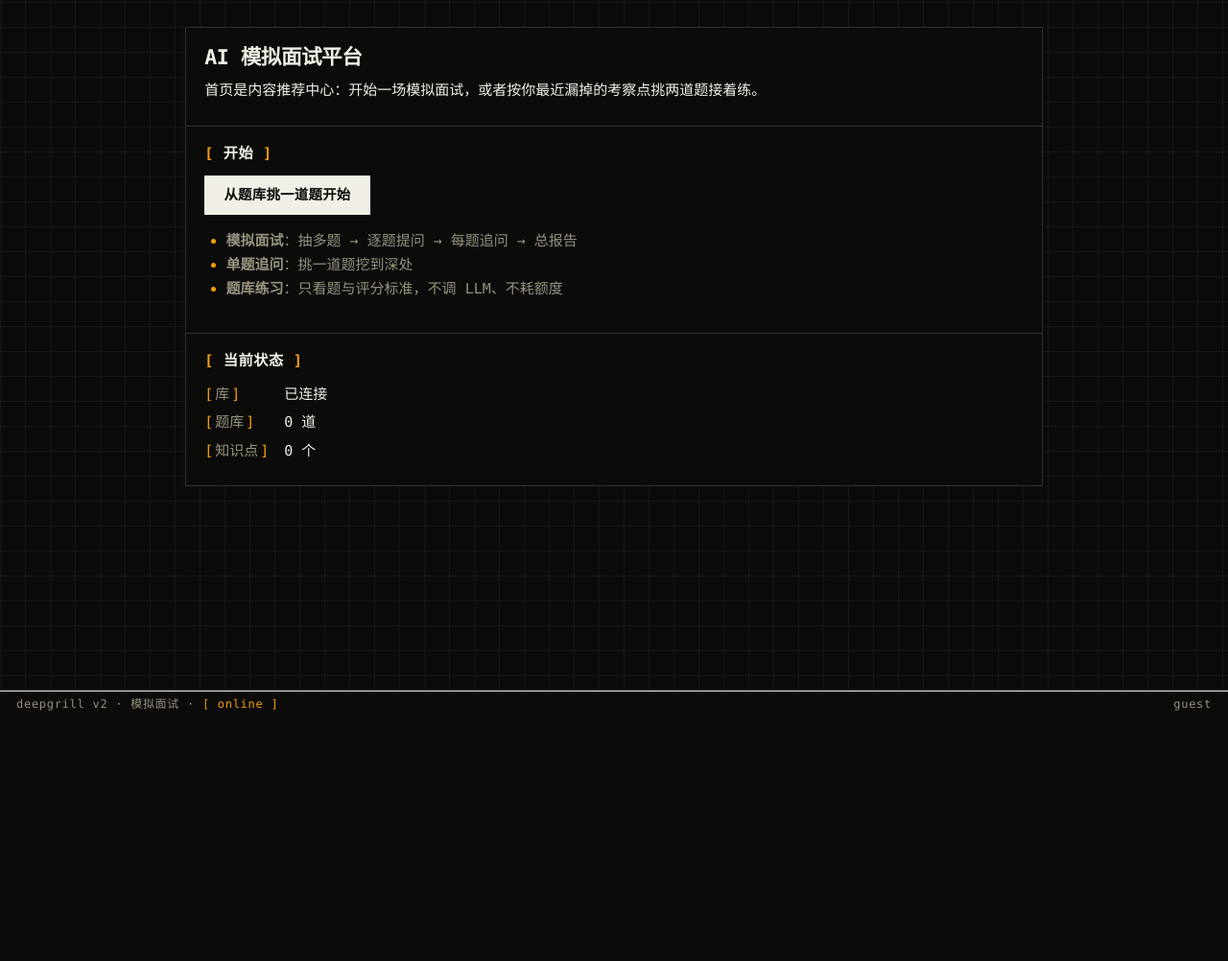
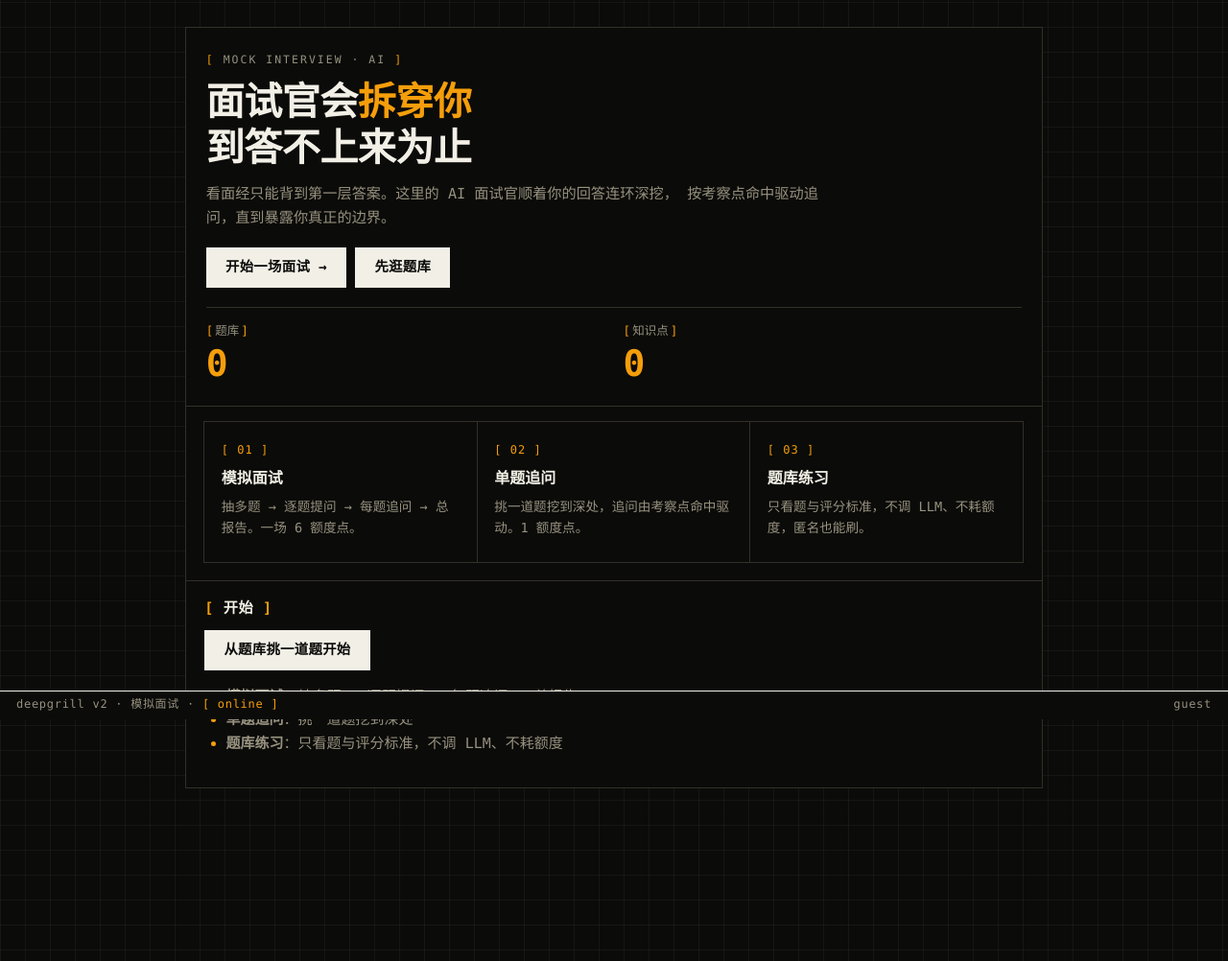
Before and after one commit to wonder-dream/DeepGrill, a FastAPI app: page / in a window 1280 px wide. Shown: the part 50-1052 px from the top of the page at 96% size. Before the commit the page ends 791 px from the top, so only its background shows below. Run offline with FastAPI, Linux system fonts and the light colour scheme; data that the repository does not hold is empty.

Commit message:
style(web): 前端改版②各页面套上新设计（首页/面试/我的/报告）

```diff
--- a/app/web/templates/home.html
+++ b/app/web/templates/home.html
@@ -1,8 +1,38 @@
 {% extends "base.html" %}
 {% block content %}
+<section class="card hero">
+  <div class="kicker">Mock Interview · AI</div>
+  <h1>面试官会<span class="rot"><span>追问你</span><span>拆穿你</span></span><br>到答不上来为止</h1>
+  <p class="hero-sub">看面经只能背到第一层答案。这里的 AI 面试官顺着你的回答连环深挖，
+     按考察点命中驱动追问，直到暴露你真正的边界。</p>
+  <p class="hero-cta">
+    <a class="button" href="#start">开始一场面试 →</a>
+    <a class="button" href="/bank">先逛题库</a>
+  </p>
+  <dl class="stats">
+    <dt>题库</dt><dd>{{ question_count }}</dd>
+    <dt>知识点</dt><dd>{{ point_count }}</dd>
+  </dl>
+</section>
+
 <section class="card">
-  <h1>AI 模拟面试平台</h1>
-  <p>首页是内容推荐中心：开始一场模拟面试，或者按你最近漏掉的考察点挑两道题接着练。</p>
+  <div class="bento">
+    <div class="cell">
+      <span class="no">[ 01 ]</span>
+      <h3>模拟面试</h3>
+      <p class="desc">抽多题 → 逐题提问 → 每题追问 → 总报告。一场 6 额度点。</p>
+    </div>
+    <div class="cell">
+      <span class="no">[ 02 ]</span>
+      <h3>单题追问</h3>
+      <p class="desc">挑一道题挖到深处，追问由考察点命中驱动。1 额度点。</p>
+    </div>
+    <div class="cell">
+      <span class="no">[ 03 ]</span>
+      <h3>题库练习</h3>
+      <p class="desc">只看题与评分标准，不调 LLM、不耗额度，匿名也能刷。</p>
+    </div>
+  </div>
 </section>
 
 {% if quota %}
@@ -18,7 +48,7 @@
 </section>
 {% endif %}
 
-<section class="card">
+<section class="card" id="start">
   <h2>开始</h2>
   {% if user and quota and not quota.library_only %}
   <form method="post" action="/interview/start">
@@ -106,10 +136,6 @@
 
 <section class="card">
   <h2>当前状态</h2>
-  <dl>
-    <dt>库</dt><dd>{{ database_status }}</dd>
-    <dt>题库</dt><dd>{{ question_count }} 道</dd>
-    <dt>知识点</dt><dd>{{ point_count }} 个</dd>
-  </dl>
+  <p class="muted">库：{{ database_status }}</p>
 </section>
 {% endblock %}
--- a/app/web/templates/me.html
+++ b/app/web/templates/me.html
@@ -20,7 +20,7 @@
       <tr>
         <td>{{ c.point_name }}</td>
         <td>{% if c.covered %}{{ c.hit }} / {{ c.covered }}{% else %}—{% endif %}</td>
-        <td>{% if c.rate is none %}<span class="muted">没考过</span>{% else %}{{ c.percent }}{% endif %}</td>
+        <td>{% if c.rate is none %}<span class="muted">没考过</span>{% else %}<span class="bar"><i style="width: {{ (c.rate * 100) | round(0) | int }}%"></i></span>{{ c.percent }}{% endif %}</td>
       </tr>
       {% endfor %}
     </tbody>
--- a/app/web/templates/report.html
+++ b/app/web/templates/report.html
@@ -5,7 +5,7 @@
   <h1>面试报告</h1>
   <dl>
     <dt>形态</dt><dd>{{ "模拟面试" if report.mode == "interview" else "单题追问" }}</dd>
-    <dt>总分</dt><dd>{{ report.total_score if report.total_score is not none else "—" }}</dd>
+    <dt>总分</dt><dd class="score-wrap"><span class="score-big">{{ report.total_score if report.total_score is not none else "—" }}</span><span class="muted">分</span></dd>
   </dl>
   {% if report.summary %}
   <p>{{ report.summary }}</p>
```
Also changed, not shown: app/web/templates/interview.html (+23 -11 lines).
